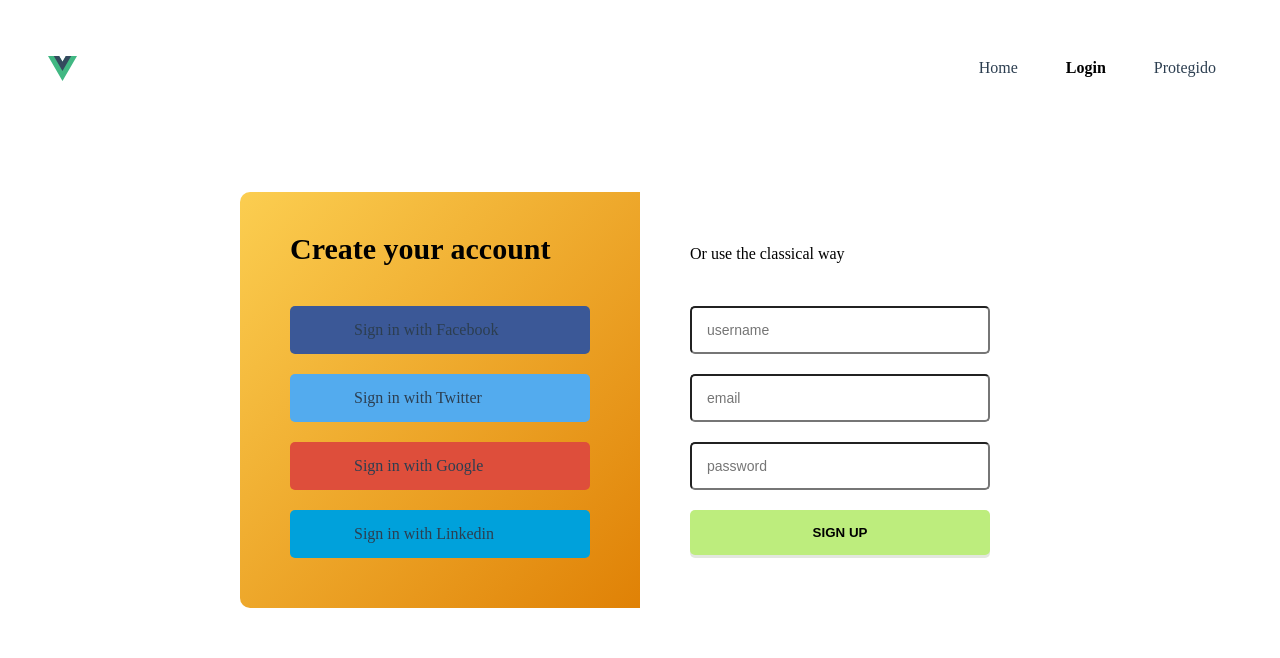
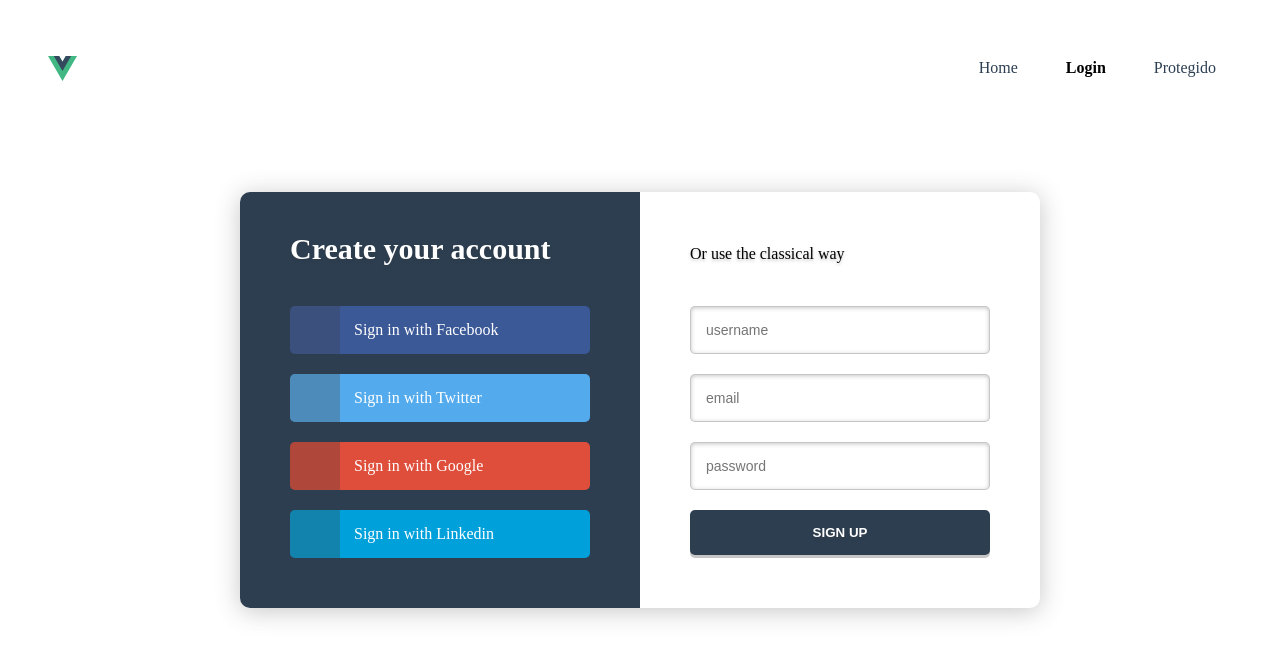
Before and after one commit to OugMontiel/hexagonal, a Vue app: page /login in a window 1280 px wide. Shown: the top 658 px of the page. Built offline with nearby package versions, Linux system fonts and the light colour scheme.

Commit message:
style: :art: Colores y medidas para ver adecuadamente
falta los iconos

```diff
--- a/src/views/Login.vue
+++ b/src/views/Login.vue
@@ -52,7 +52,7 @@ export default {
 </script>
 
 <style scoped>
-/* Aquí se adapta el CSS que proporcionaste al formato Vue */
+/* Adaptación del CSS para usar las variables de color proporcionadas */
 *,
 *::before,
 *::after {
@@ -66,7 +66,7 @@ body {
 }
 
 body {
-  background: hsl(86, 85%, 95%);
+  background: var(--vt-c-white); /* Cambiado a blanco */
 }
 
 .signup {
@@ -76,9 +76,9 @@ body {
   transform: translate(-50%, -50%);
   z-index: 1;
   width: 800px;
-  background: hsl(0, 0, 100%);
+  background: var(--vt-c-white); /* Fondo blanco */
   border-radius: 10px;
-  box-shadow: 0 3px 25px hsla(0, 0, 0, 0.2);
+  box-shadow: 0 3px 25px var(--vt-c-divider-light-1); /* Usando el color del divisor */
   overflow: hidden;
   display: flex;
 }
@@ -90,14 +90,14 @@ body {
 }
 
 .signup-connect {
-  background: linear-gradient(134deg, hsl(44, 96%, 65%), hsl(34, 95%, 45%));
-  color: hsl(0, 0, 100%);
+  background: var(--vt-c-indigo); /* Fondo índigo */
+  color: var(--vt-c-white); /* Texto blanco */
 
   h1 {
     font-size: 30px;
     margin-top: 10px;
     margin-bottom: 40px;
-    text-shadow: 0 2px 3px hsla(0, 0, 0, 0.1);
+    text-shadow: 0 2px 3px var(--vt-c-divider-light-1); /* Sombra ligera */
   }
 }
 
@@ -106,13 +106,13 @@ body {
   font-weight: normal;
   margin-top: 23px;
   margin-bottom: 43px;
-  text-shadow: 0 2px 3px hsla(0, 0, 0, 0.1);
+  text-shadow: 0 2px 3px var(--vt-c-divider-light-1); /* Sombra ligera */
 }
 
 .btn {
   display: block;
-  background: hsl(86, 76%, 71%);
-  color: hsl(0, 0, 100%);
+  background: var(--vt-c-indigo); /* Fondo índigo */
+  color: var(--vt-c-white); /* Texto blanco */
   text-decoration: none;
   margin: 20px 0;
   padding: 15px 15px;
@@ -134,13 +134,13 @@ body {
   width: 50px;
   height: 100%;
   text-align: center;
-  background: hsla(0, 0, 0, 0.1);
+  background: var(--vt-c-divider-light-1); /* Fondo divisor ligero */
   line-height: 3.2;
   border-radius: 5px 0 0 5px;
 }
 
 .btn-facebook {
-  background-color: hsl(221, 44%, 41%);
+  background-color: hsl(221, 44%, 41%); /* Puedes mantener los colores de redes sociales */
 }
 
 .btn-twitter {
@@ -165,24 +165,24 @@ body {
 .form input {
   width: 100%;
   height: 48px;
-  color: hsl(0, 0, 20%);
+  color: var(--vt-c-black); /* Texto negro */
   padding: 15px 40px 15px 15px;
   border-radius: 5px;
   font-size: 14px;
   outline: none !important;
-  border: 1px solid hsla(0, 0, 0, 0.3);
-  box-shadow: inset 0 1px 4px hsla(0, 0, 0, 0.2);
+  border: 1px solid var(--vt-c-divider-light-1); /* Borde ligero */
+  box-shadow: inset 0 1px 4px var(--vt-c-divider-light-1); /* Sombra interior */
   vertical-align: top;
 }
 
 button {
   width: 100%;
   outline: none !important;
-  background: linear-gradient(-5deg, hsl(86, 61%, 44%), hsl(86, 65%, 54%));
+  background: linear-gradient(-5deg, var(--vt-c-indigo), var(--vt-c-text-light-1)); /* Fondo gradiente usando índigo */
   border: none;
   text-transform: uppercase;
   font-weight: bold;
-  box-shadow: 0 3px 0px hsla(86, 21%, 44%, 0.2);
-  text-shadow: 0 2px 3px hsla(0, 0, 0, 0.2);
+  box-shadow: 0 3px 0px var(--vt-c-divider-light-1); /* Sombra ligera */
+  text-shadow: 0 2px 3px var(--vt-c-divider-light-1); /* Sombra de texto */
 }
 </style>
--- a/src/views/Protegido.vue
+++ b/src/views/Protegido.vue
@@ -3,13 +3,3 @@
     <h1>This is an preotec page</h1>
   </div>
 </template>
-
-<style>
-@media (min-width: 1024px) {
-  .about {
-    min-height: 100vh;
-    display: flex;
-    align-items: center;
-  }
-}
-</style>
```
